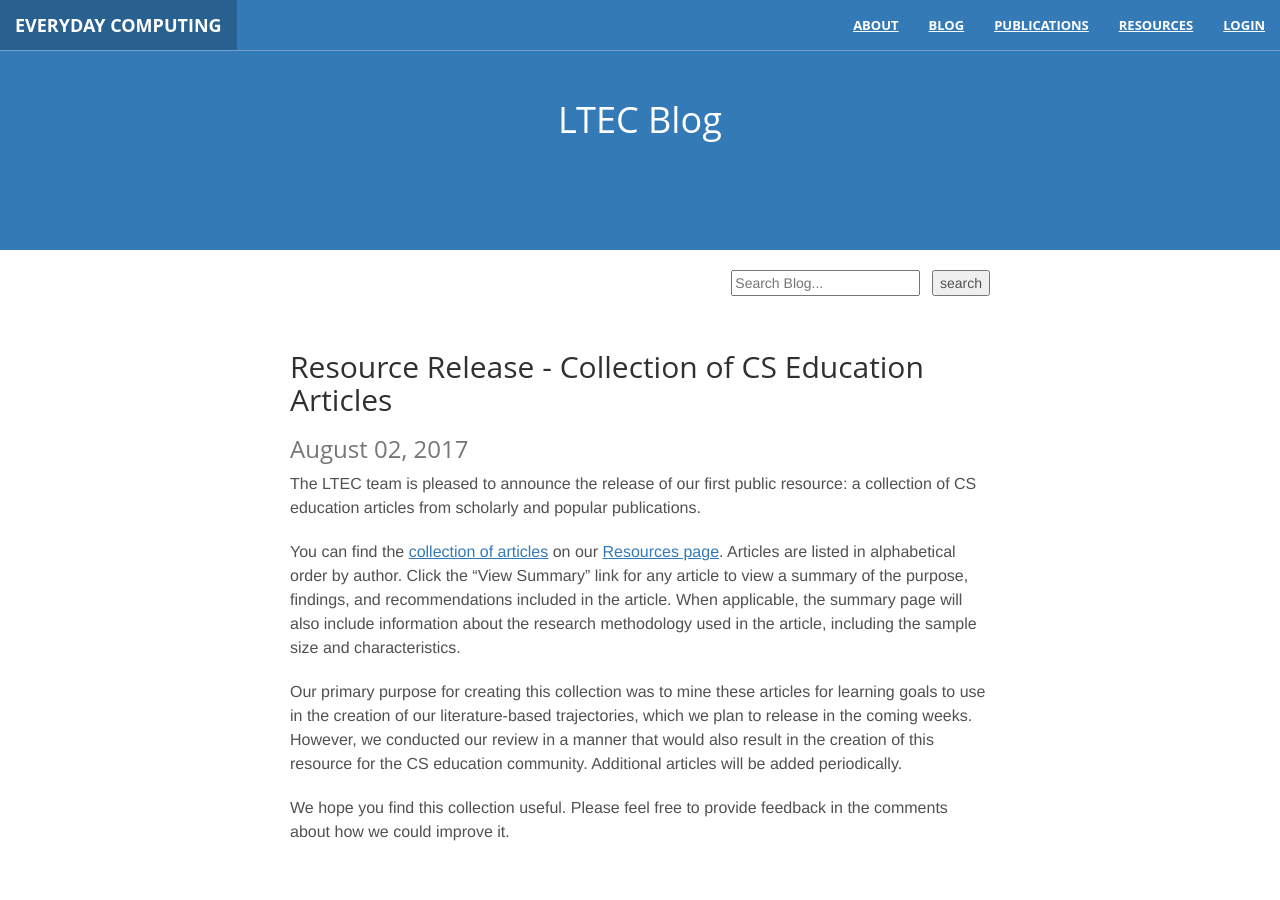
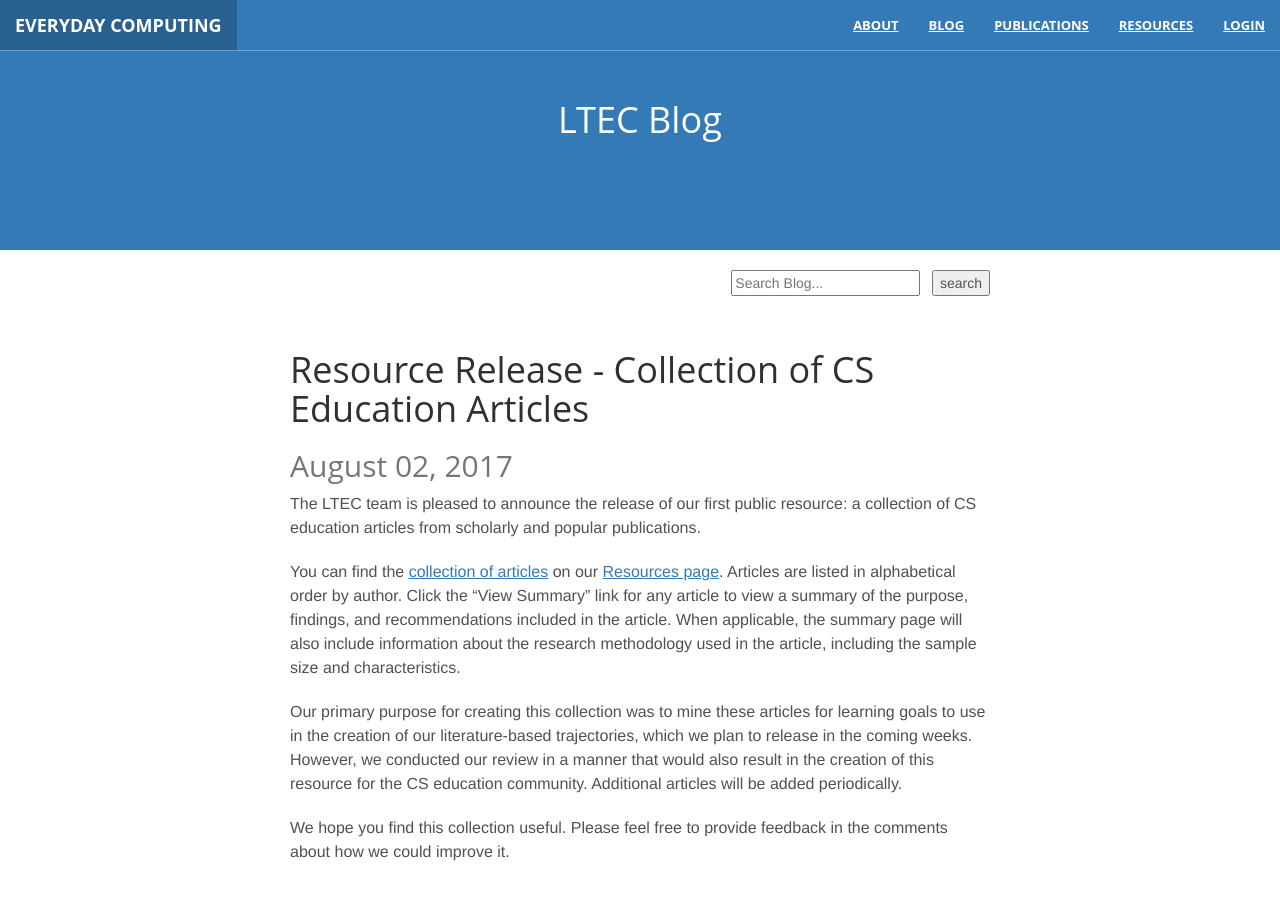
Before and after one commit to everydaycomputing/everydaycomputing.github.io, a Jekyll site: the page built from _posts/2017-08-02-resource-page-announcement.md, in a window 1280 px wide and 900 px high. Built offline with Jekyll 4.4.1, drawn with Linux system fonts in a browser that asks for light colours; nearby versions of some CDN libraries; a script that is not in the unit is left out; comment, search, counter and statistics services are not loaded.

Commit message:
Fix blog post heading structure

```diff
--- a/_layouts/page.html
+++ b/_layouts/page.html
@@ -3,6 +3,6 @@
 ---
 
 <article class="page">
-  <h1 class="page-title">{{ page.title }}</h1>
+  <h2 class="page-title">{{ page.title }}</h2>
   {{ content }}
 </article>
--- a/_layouts/post.html
+++ b/_layouts/post.html
@@ -3,11 +3,11 @@
 ---
 
 <article class="post">
-  <h2 class="post-title">{{ page.title }}</h2>
+  <h1 class="post-title">{{ page.title }}</h1>
 <!--
   <time datetime="{{ page.date | date_to_xmlschema }}" class="post-date">{{ page.date | date_to_string }}</time>
 -->
-    <h3 class="post-date">{{ page.date |  date: '%B %d, %Y' }} {{page.author}}</h3>
+    <h2 class="post-date">{{ page.date |  date: '%B %d, %Y' }} {{page.author}}</h2>
 
   {{ content }}
 
```
